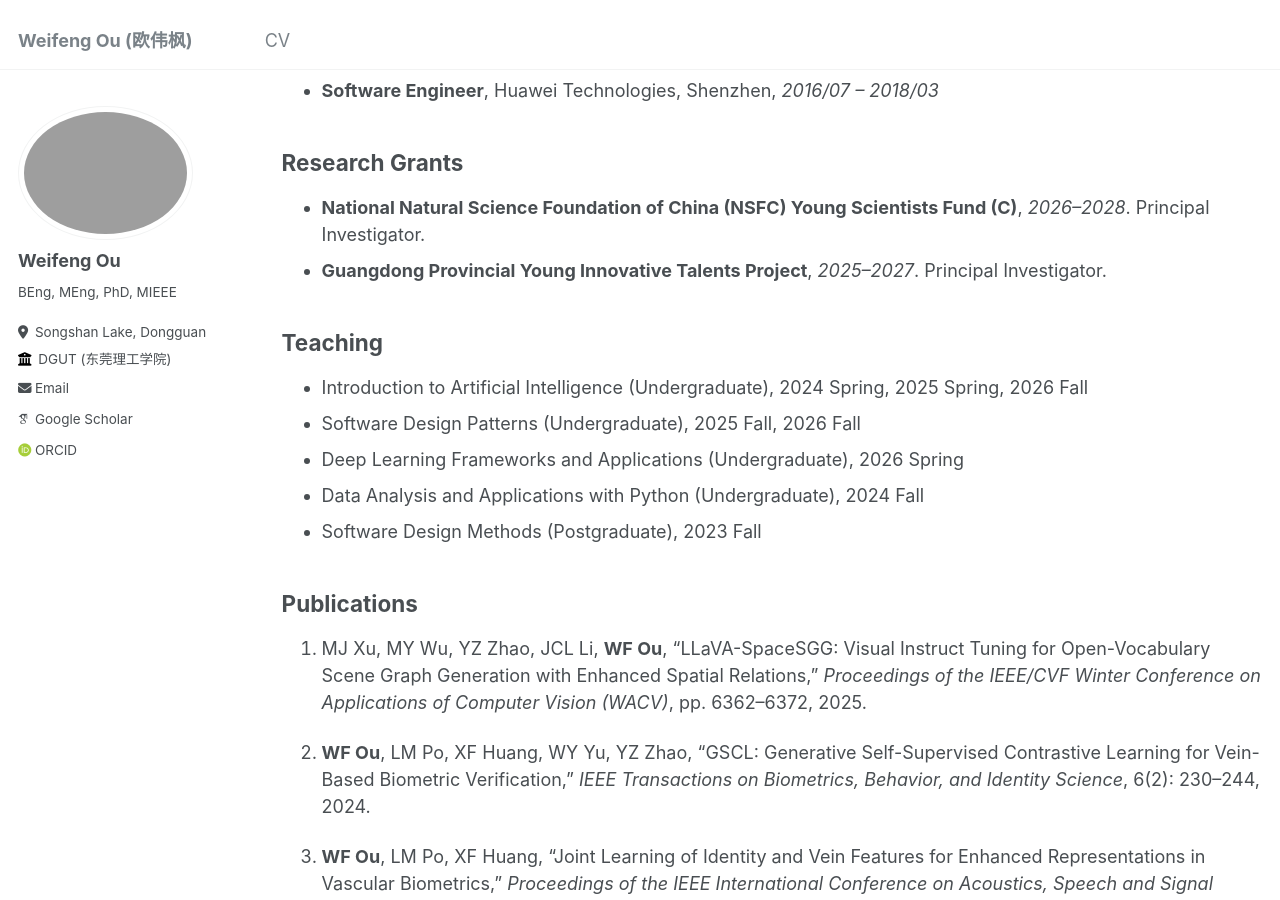
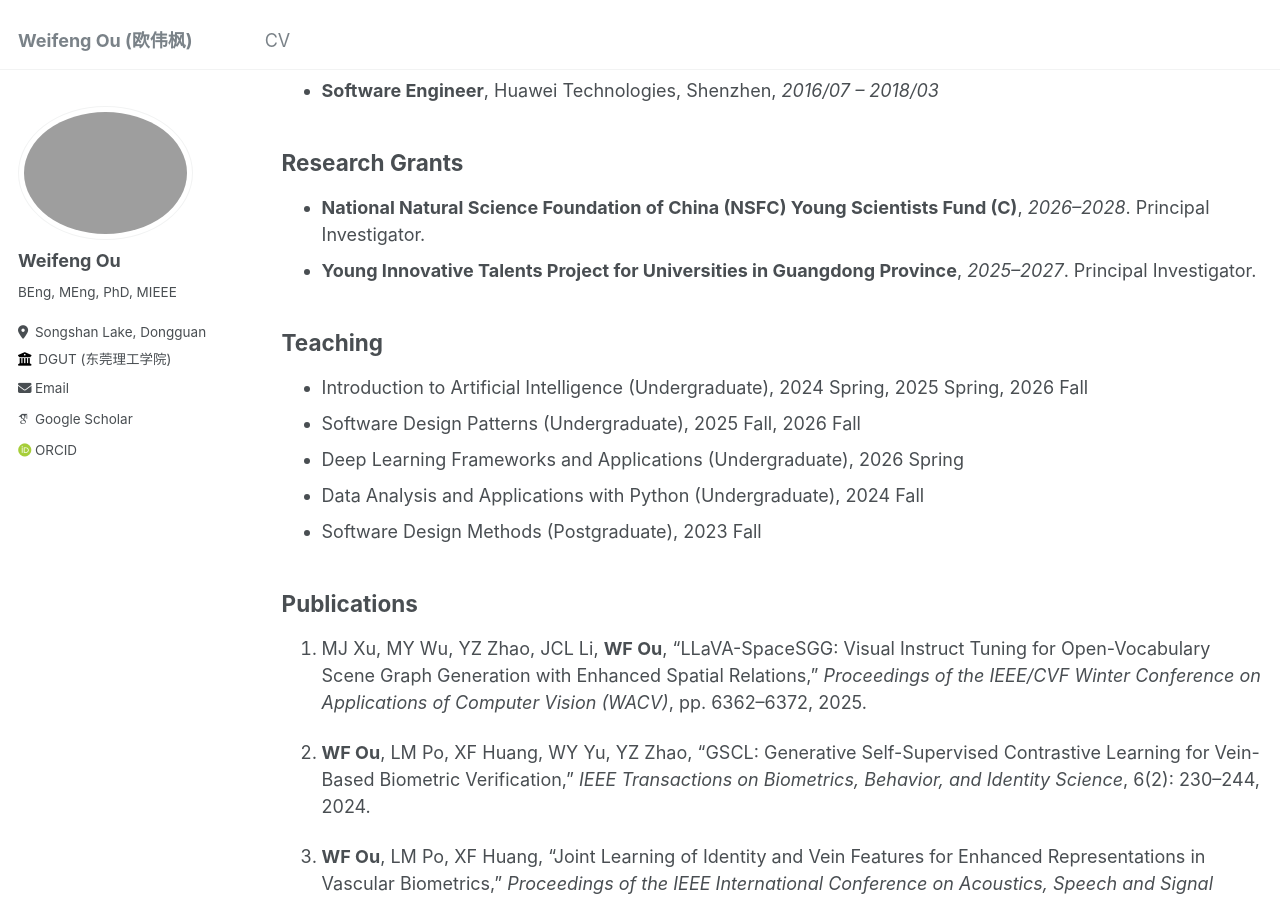
Before and after one commit to ouwf/ouwf.github.io, a Jekyll site: the page built from _pages/cv.md, in a window 1280 px wide and 900 px high, scrolled down 972 px. Built offline with Jekyll 4.4.1, drawn with Linux system fonts in a browser that asks for light colours; some web fonts are replaced.

Commit message:
Update CV

```diff
--- a/_pages/cv.md
+++ b/_pages/cv.md
@@ -36,7 +36,7 @@ Email: ouwf@dgut.edu.cn
 
 ## Research Grants
 - **National Natural Science Foundation of China (NSFC) Young Scientists Fund (C)**, *2026–2028*. Principal Investigator.
-- **Guangdong Provincial Young Innovative Talents Project**, *2025–2027*. Principal Investigator.
+- **Young Innovative Talents Project for Universities in Guangdong Province**, *2025–2027*. Principal Investigator.
 
 ## Teaching
 - Introduction to Artificial Intelligence (Undergraduate), 2024 Spring, 2025 Spring, 2026 Fall
```
